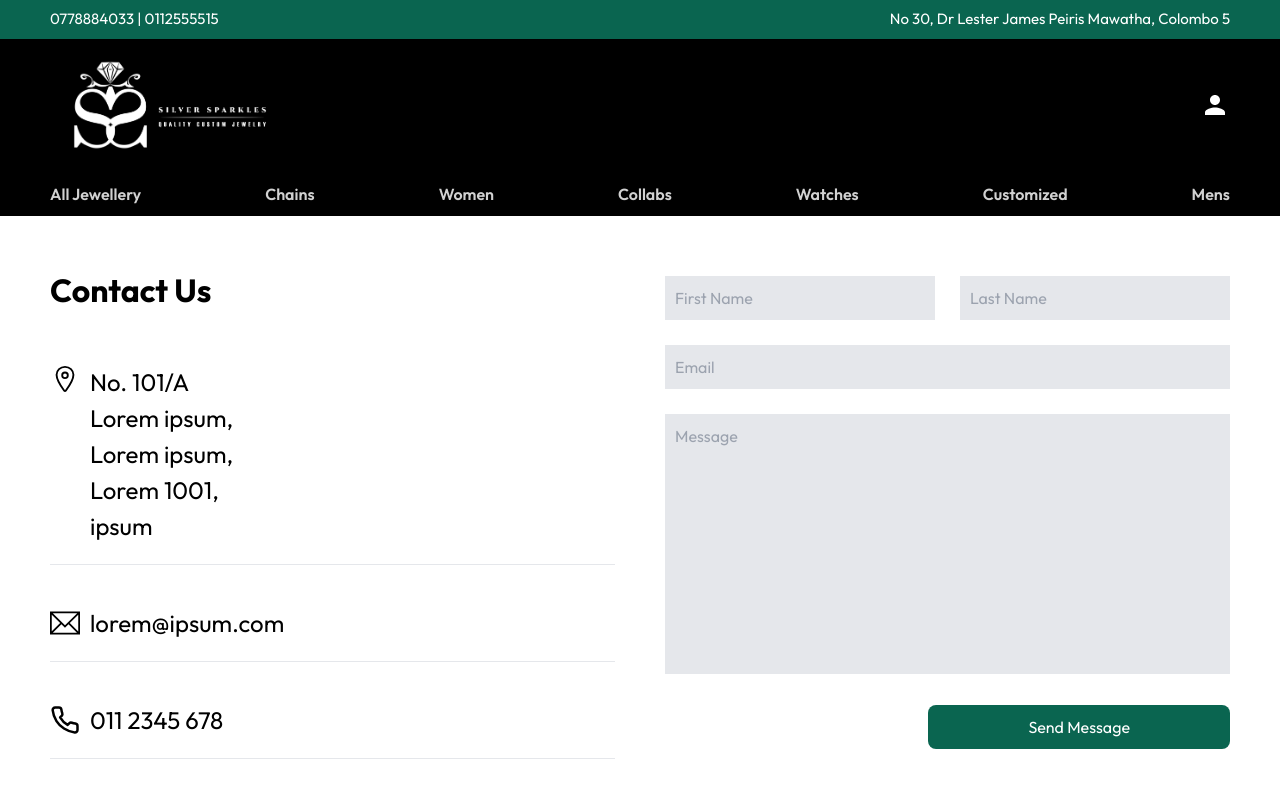
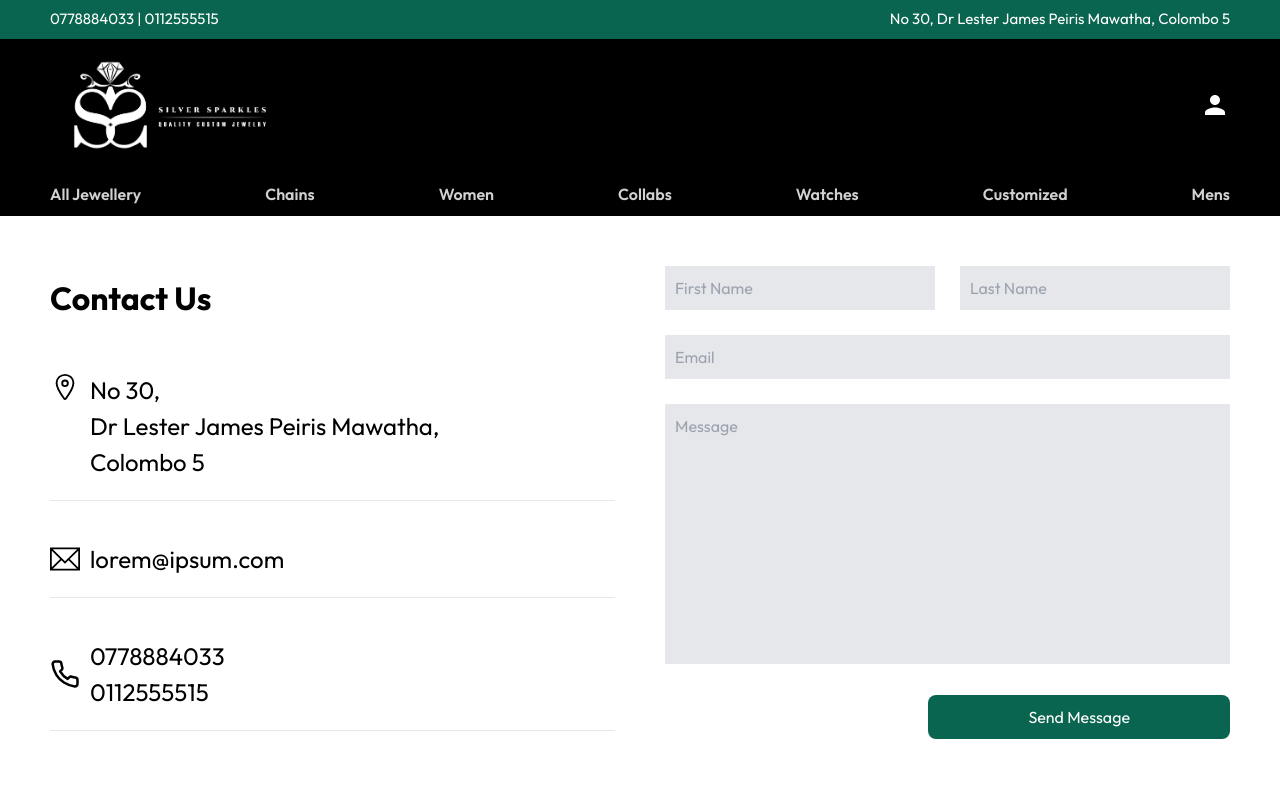
Before and after one commit to TiranChanuka/silversparkles.lk---frontend, a React (Vite) app: page /contact-us in a window 1280 px wide. Shown: the top 800 px of the page. Built offline with nearby package versions, Linux system fonts and the light colour scheme.

Commit message:
change address and contact numbers

```diff
--- a/src/Pages/Contact/Contact.jsx
+++ b/src/Pages/Contact/Contact.jsx
@@ -19,11 +19,9 @@ const Contact = () => {
               <IoLocationOutline className="text-[30px]" />
             </div>
             <div className="text-[24px] font-[400] flex flex-col">
-              <span>No. 101/A</span>
-              <span>Lorem ipsum,</span>
-              <span>Lorem ipsum,</span>
-              <span>Lorem 1001,</span>
-              <span>ipsum</span>
+              <span>No 30, </span>
+              <span>Dr Lester James Peiris Mawatha,</span>
+              <span>Colombo 5</span>
             </div>
           </div>
 
@@ -42,8 +40,9 @@ const Contact = () => {
             <div>
               <LuPhone className="text-[30px]" />
             </div>
-            <div>
-              <span className="text-[24px] font-[400]">011 2345 678</span>
+            <div className="flex flex-col">
+              <span className="text-[24px] font-[400]">0778884033</span>
+              <span className="text-[24px] font-[400]">0112555515</span>
             </div>
           </div>
         </div>
@@ -57,12 +56,14 @@ const Contact = () => {
               type="text"
               placeholder="First Name"
               className="p-[10px] bg-gray-200 outline-none w-full"
+              required
             />
 
             <input
               type="text"
               placeholder="Last Name"
               className="p-[10px] bg-gray-200 outline-none w-full"
+              required
             />
           </div>
           <div>
@@ -70,6 +71,7 @@ const Contact = () => {
               type="email"
               placeholder="Email"
               className="p-[10px] bg-gray-200 outline-none w-full"
+              required
             />
           </div>
           <div>
@@ -80,6 +82,7 @@ const Contact = () => {
               rows="10"
               placeholder="Message"
               className="bg-gray-200 p-[10px] w-full resize-none outline-none"
+              required
             ></textarea>
           </div>
 
```
